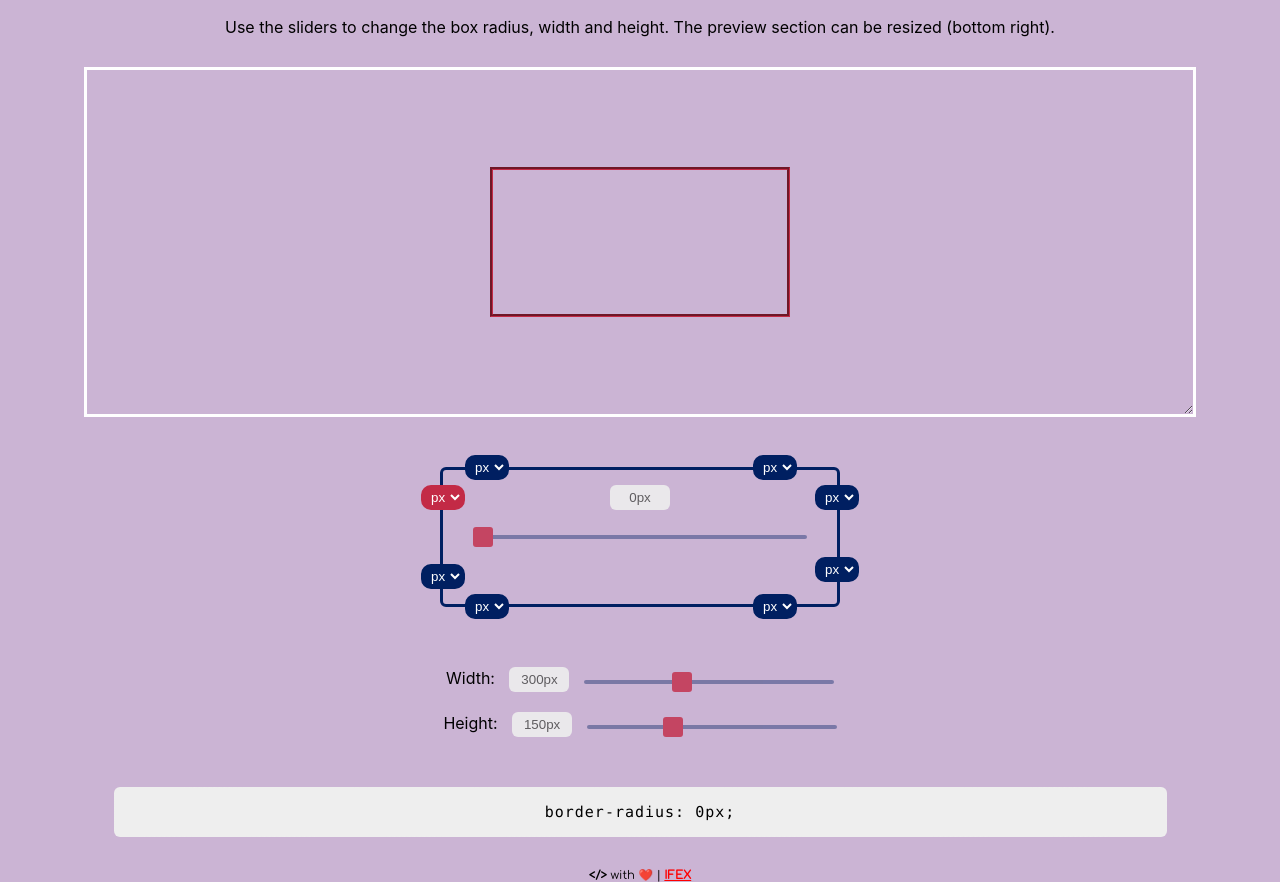
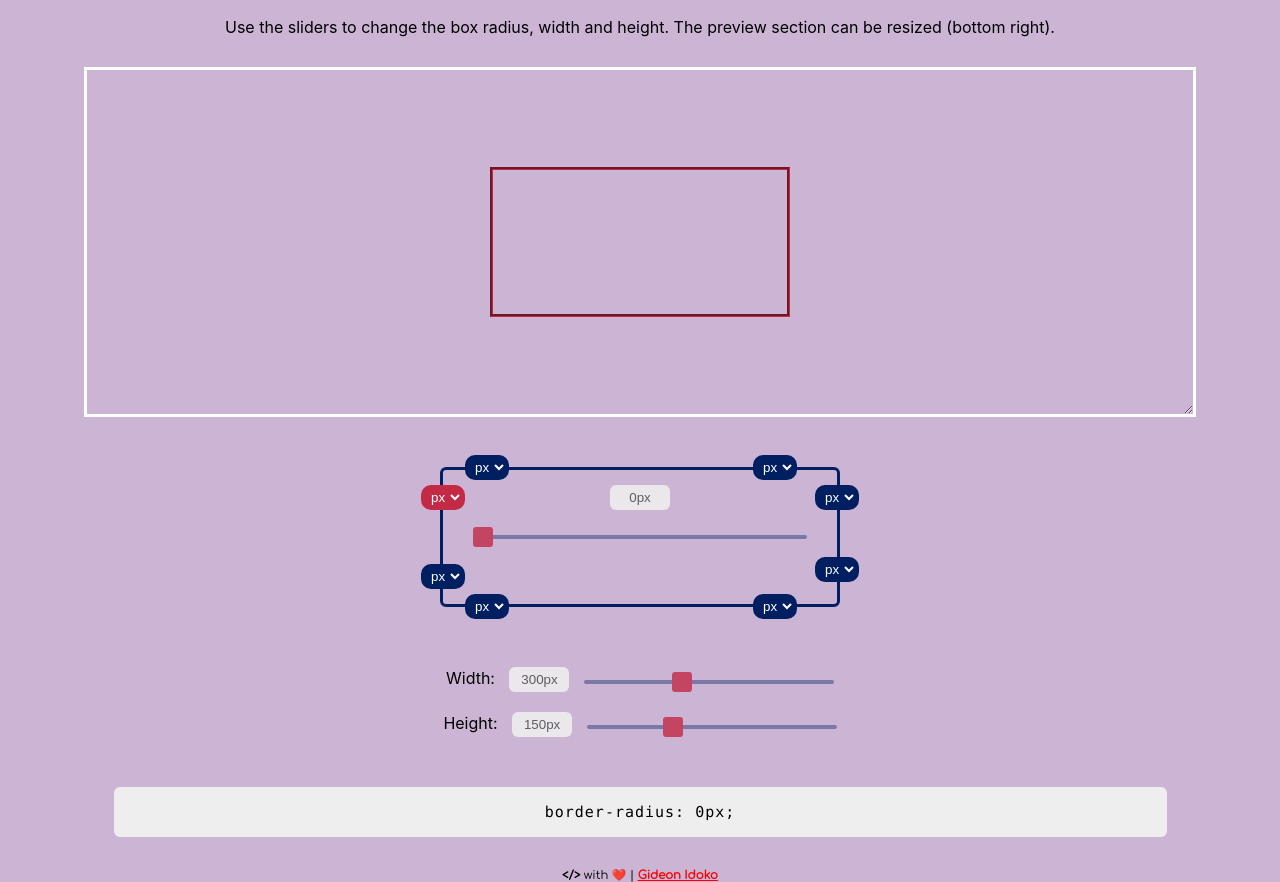
Before and after one commit to iamgideonidoko/border-radius-previewer, a website: page index.html in a window 1280 px wide. Shown: the part 58-940 px from the top of the page. Drawn offline with Linux system fonts and the light colour scheme.

Commit message:
minor change

```diff
--- a/index.html
+++ b/index.html
@@ -104,7 +104,7 @@
         </div>
         </div>
 
-        <p class="footer"><small><b>&lt;/&gt;</b> with ❤️ | <a href="https://ig-ifex.netlify.app" target="_blank" rel="noreferer noopener">IFEX</a></small></p>
+        <p class="footer"><small><b>&lt;/&gt;</b> with ❤️ | <a href="https://github.com/IamGideonIdoko" target="_blank" rel="noreferer noopener">Gideon Idoko</a></small></p>
     </div>
     <script src="br-preview.js" defer></script>
 </body>
```
Also changed, not shown: package.json (+4 -4 lines), README.md, dist/index.html.
